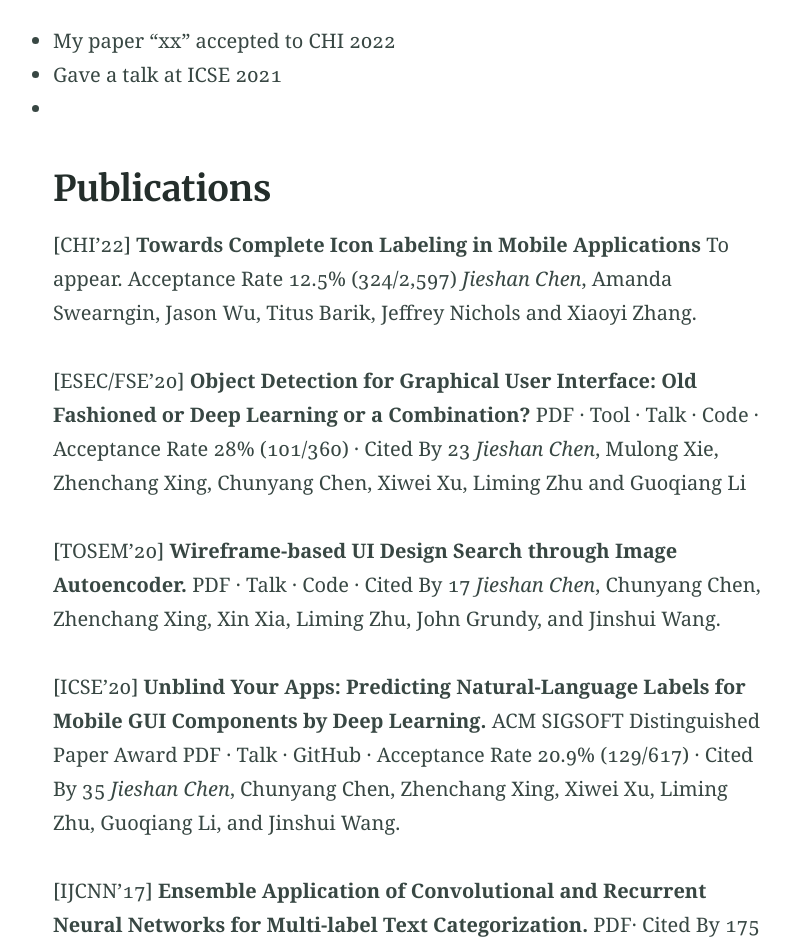
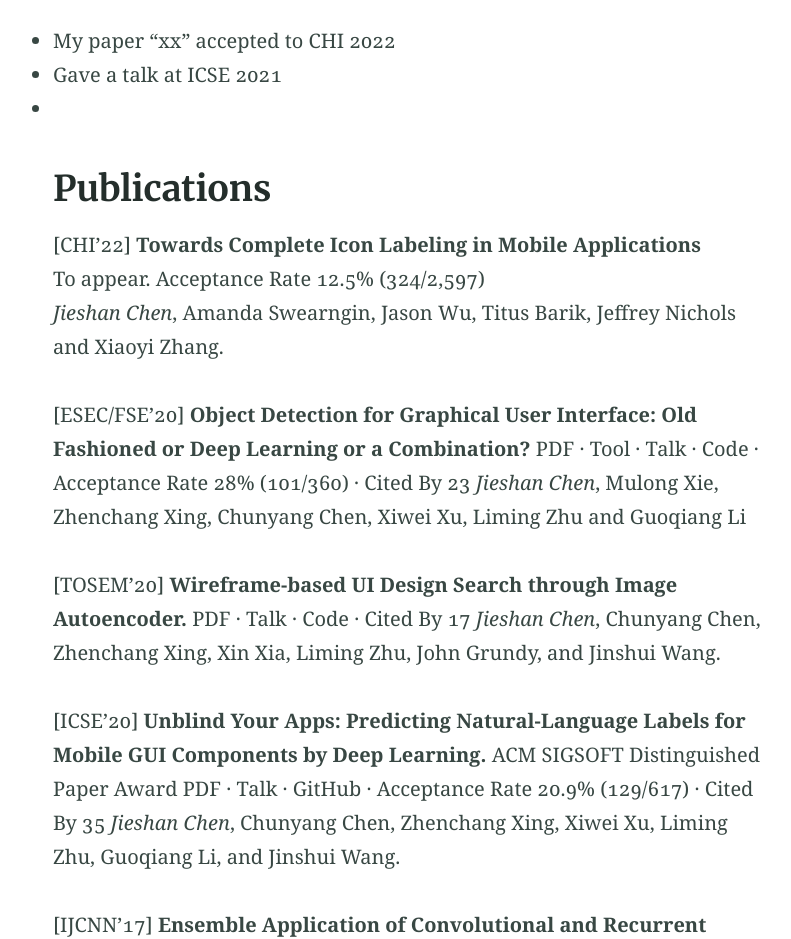
Before and after one commit to chenjshnn/chenjshnn.github.io, a Jekyll site: the page built from index.md, in a window 1280 px wide. Shown: the part 961-1900 px from the top of the page, without its empty margins (230-1021 px from the left). Built offline with Jekyll 4.4.1, drawn with Linux system fonts in a browser that asks for light colours.

Commit message:
Update index.md

```diff
--- a/index.md
+++ b/index.md
@@ -20,8 +20,8 @@ I am a PhD student in computer science in the Australian National University. My
 
 ## Publications
 
-[CHI'22] **Towards Complete Icon Labeling in Mobile Applications**
-To appear. Acceptance Rate 12.5% (324/2,597)
+[CHI'22] **Towards Complete Icon Labeling in Mobile Applications** \\
+To appear. Acceptance Rate 12.5% (324/2,597)  \\
 *Jieshan Chen*, Amanda Swearngin, Jason Wu, Titus Barik, Jeffrey Nichols and Xiaoyi Zhang.
 
 [ESEC/FSE'20] **Object Detection for Graphical User Interface: Old Fashioned or Deep Learning or a Combination?**
```
